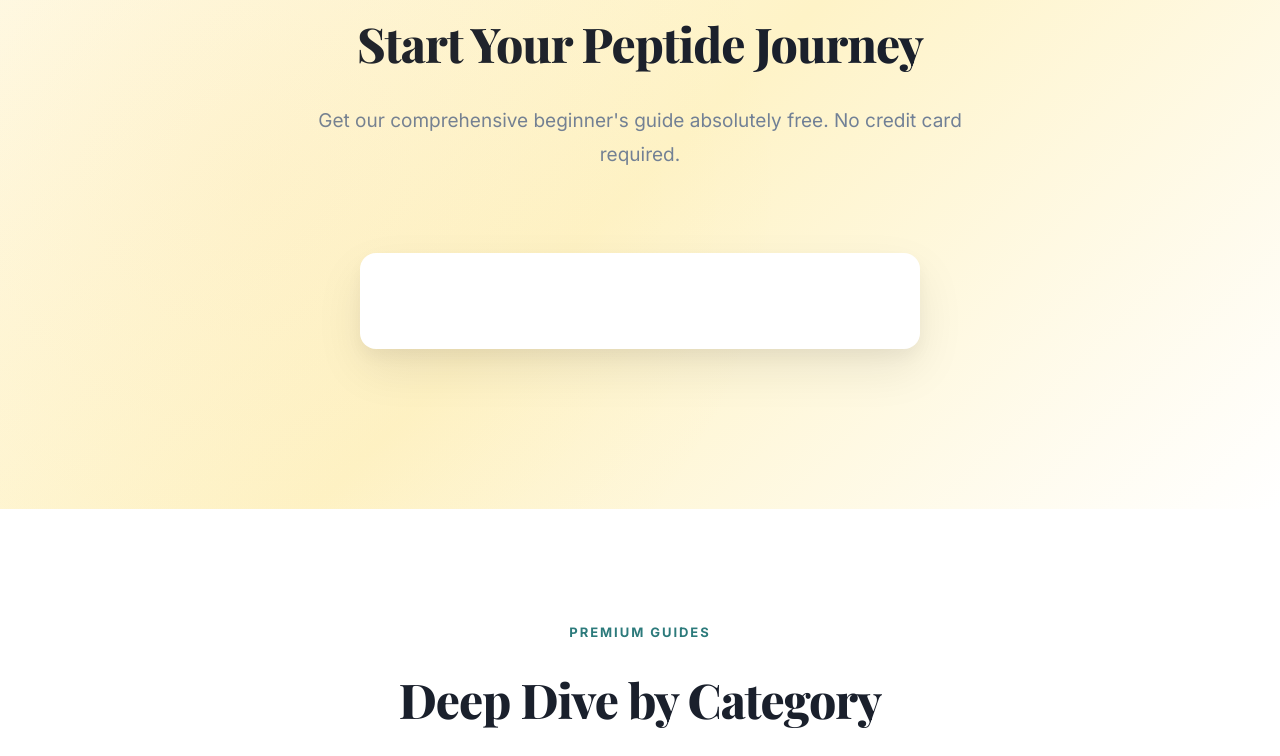
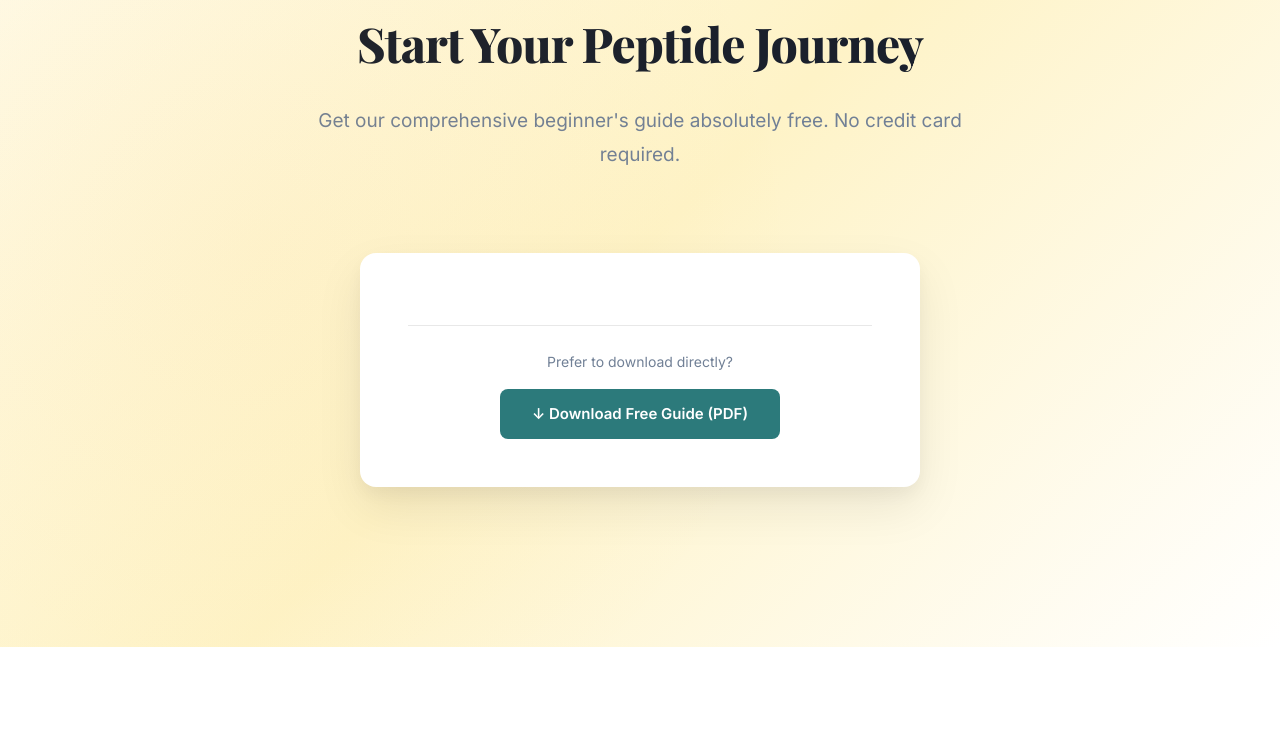
Before and after one commit to angel31700/peptexa-website, a plain HTML site: page index.html in a window 1280 px wide. Shown: the part 2150-2906 px from the top of the page. Drawn offline with nearby package versions, Linux system fonts and the light colour scheme.

Commit message:
Add Gumroad direct download link to free guide section

```diff
--- a/index.html
+++ b/index.html
@@ -881,9 +881,15 @@
             <p class="section-description">Get our comprehensive beginner's guide absolutely free. No credit card required.</p>
 
             <div class="form-container">
-                <!-- CONVERTKIT FORM PLACEHOLDER -->
+                <!-- CONVERTKIT EMAIL CAPTURE FORM -->
                 <script async data-uid="6f12260c69" src="https://peptexa.kit.com/6f12260c69/index.js"></script>
-                <!-- END CONVERTKIT FORM PLACEHOLDER -->
+                <!-- END CONVERTKIT FORM -->
+                <div style="text-align:center; margin-top: 1.5rem; padding-top: 1.5rem; border-top: 1px solid #e8e8e8;">
+                    <p style="font-size:0.875rem; color:#718096; margin-bottom:1rem;">Prefer to download directly?</p>
+                    <a href="https://peptexaangel.gumroad.com/l/top-5-peptides-free-guide" target="_blank" style="display:inline-block; background:#2C7A7B; color:white; padding:0.75rem 2rem; border-radius:8px; text-decoration:none; font-weight:600; font-size:0.9375rem; transition:all 0.3s;">
+                        ↓ Download Free Guide (PDF)
+                    </a>
+                </div>
             </div>
         </div>
     </section>
```
